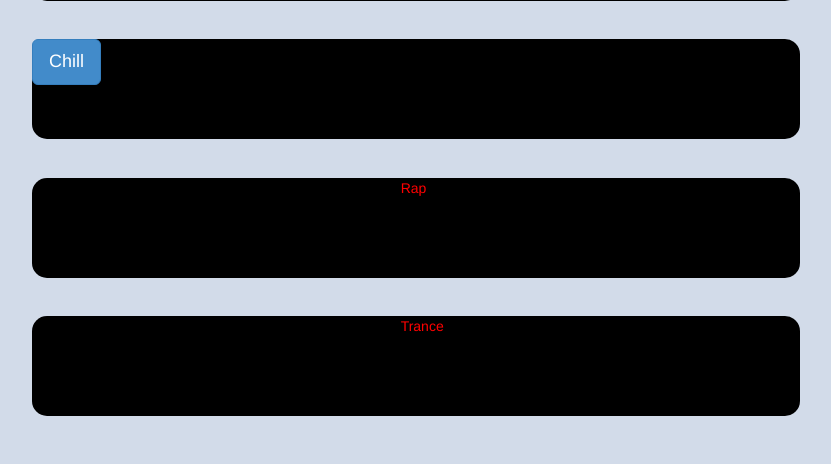
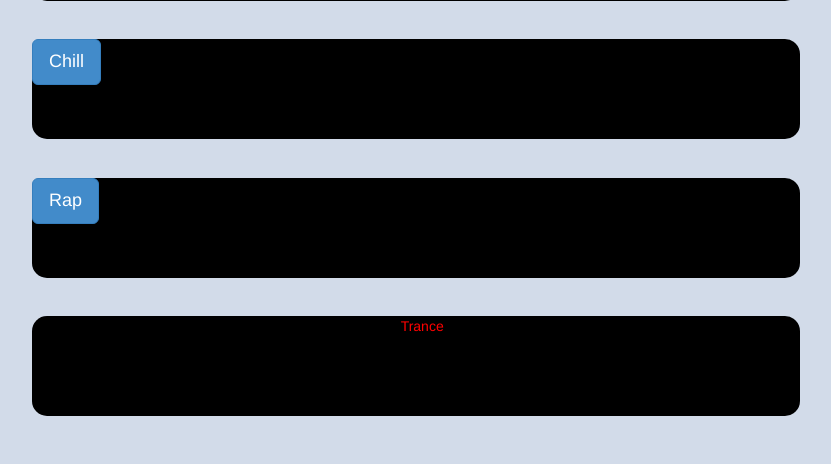
Before and after one commit to NicoVsr/Project-github-a2, a PHP site: page /genre.php in a window 1280 px wide. Shown: the part 177-641 px from the top of the page, without its empty margins (224-1055 px from the left). Run offline with PHP 8.4, Linux system fonts and the light colour scheme.

Commit message:
Button at Rap

```diff
--- a/view/_genre.php
+++ b/view/_genre.php
@@ -20,7 +20,7 @@
 
    <div class="trois">
 
-        <a href="https://soundcloud.com/user969005911" class="techno"> Rap </a>
+        <a  class="btn btn-primary btn-lg" href="register.php" role="button"  href="https://soundcloud.com/user969005911" class="techno"> Rap </a>
 
 
    </div>
```
